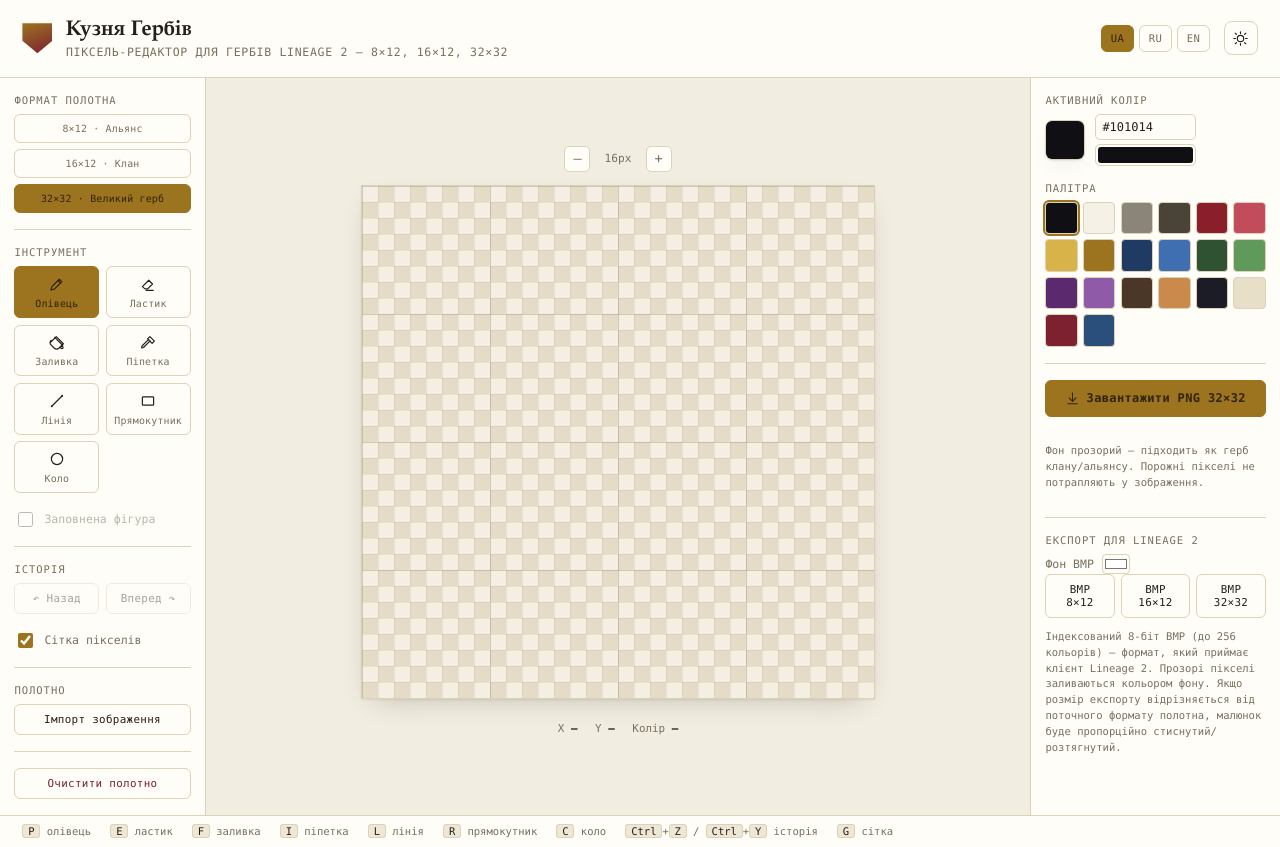
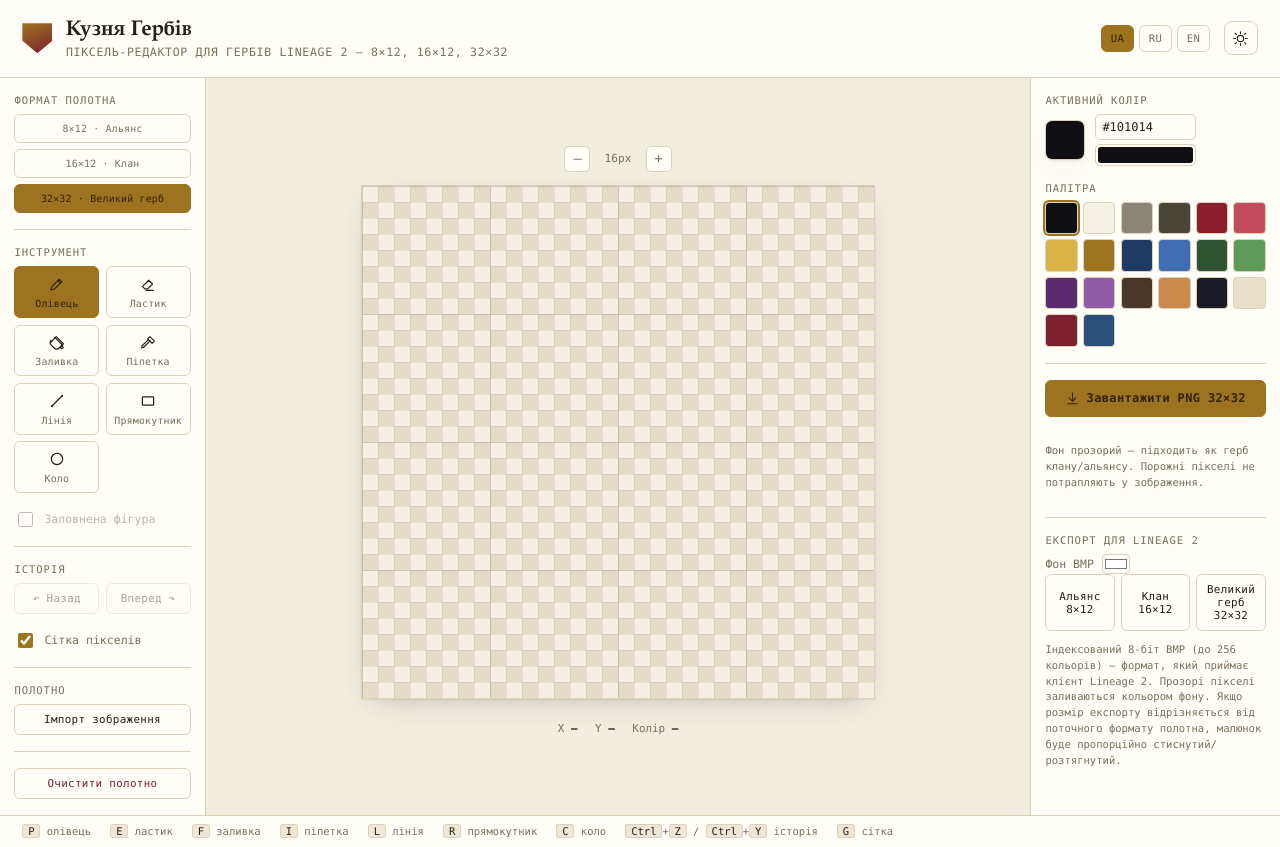
Before and after one commit to to0-young/CrestForge, a React (Vite) app in the folder frontend/: page / in a window 1280 px wide. Built offline with nearby package versions, Linux system fonts and the light colour scheme.

Commit message:
Clarify BMP export button labels (Alliance/Clan/Large crest)

```diff
--- a/frontend/src/components/PalettePanel.jsx
+++ b/frontend/src/components/PalettePanel.jsx
@@ -94,9 +94,9 @@ export function PalettePanel({
           />
         </label>
         <div className="row-actions">
-          <button type="button" className="btn" onClick={() => onExportBmp(8, 12, 'crest-8x12.bmp')}>BMP 8×12</button>
-          <button type="button" className="btn" onClick={() => onExportBmp(16, 12, 'crest-16x12.bmp')}>BMP 16×12</button>
-          <button type="button" className="btn" onClick={() => onExportBmp(32, 32, 'crest-32x32.bmp')}>BMP 32×32</button>
+          <button type="button" className="btn" title={t('format.8x12.title')} onClick={() => onExportBmp(8, 12, 'crest-8x12.bmp')}>{t('palette.bmpAlliance')}</button>
+          <button type="button" className="btn" title={t('format.16x12.title')} onClick={() => onExportBmp(16, 12, 'crest-16x12.bmp')}>{t('palette.bmpClan')}</button>
+          <button type="button" className="btn" title={t('format.32x32.title')} onClick={() => onExportBmp(32, 32, 'crest-32x32.bmp')}>{t('palette.bmpLarge')}</button>
         </div>
         <p className="hint">{t('palette.bmpHint')}</p>
       </div>
--- a/frontend/src/i18n/translations.js
+++ b/frontend/src/i18n/translations.js
@@ -59,6 +59,9 @@ export const translations = {
     'palette.pngHint': 'Фон прозорий — підходить як герб клану/альянсу. Порожні пікселі не потрапляють у зображення.',
     'palette.exportGroupLabel': 'Експорт для Lineage 2',
     'palette.bmpBg': 'Фон BMP',
+    'palette.bmpAlliance': 'Альянс 8×12',
+    'palette.bmpClan': 'Клан 16×12',
+    'palette.bmpLarge': 'Великий герб 32×32',
     'palette.bmpHint': 'Індексований 8-біт BMP (до 256 кольорів) — формат, який приймає клієнт Lineage 2. Прозорі пікселі заливаються кольором фону. Якщо розмір експорту відрізняється від поточного формату полотна, малюнок буде пропорційно стиснутий/розтягнутий.',
 
     'footer.pencil': 'олівець',
@@ -141,6 +144,9 @@ export const translations = {
     'palette.pngHint': 'Фон прозрачный — подходит как герб клана/альянса. Пустые пиксели не попадают в изображение.',
     'palette.exportGroupLabel': 'Экспорт для Lineage 2',
     'palette.bmpBg': 'Фон BMP',
+    'palette.bmpAlliance': 'Альянс 8×12',
+    'palette.bmpClan': 'Клан 16×12',
+    'palette.bmpLarge': 'Большой герб 32×32',
     'palette.bmpHint': 'Индексированный 8-бит BMP (до 256 цветов) — формат, который принимает клиент Lineage 2. Прозрачные пиксели заливаются цветом фона. Если размер экспорта отличается от текущего формата холста, рисунок будет пропорционально сжат/растянут.',
 
     'footer.pencil': 'карандаш',
@@ -223,6 +229,9 @@ export const translations = {
     'palette.pngHint': 'Background is transparent — suitable as a clan/alliance crest. Empty pixels are excluded from the image.',
     'palette.exportGroupLabel': 'Export for Lineage 2',
     'palette.bmpBg': 'BMP background',
+    'palette.bmpAlliance': 'Alliance 8×12',
+    'palette.bmpClan': 'Clan 16×12',
+    'palette.bmpLarge': 'Large crest 32×32',
     'palette.bmpHint': 'Indexed 8-bit BMP (up to 256 colors) — the format the Lineage 2 client accepts. Transparent pixels are filled with the background color. If the export size differs from the current canvas format, the artwork will be proportionally squashed/stretched.',
 
     'footer.pencil': 'pencil',
```
Also changed, not shown: 1 other file (tests, documents, lock files or other folders).
